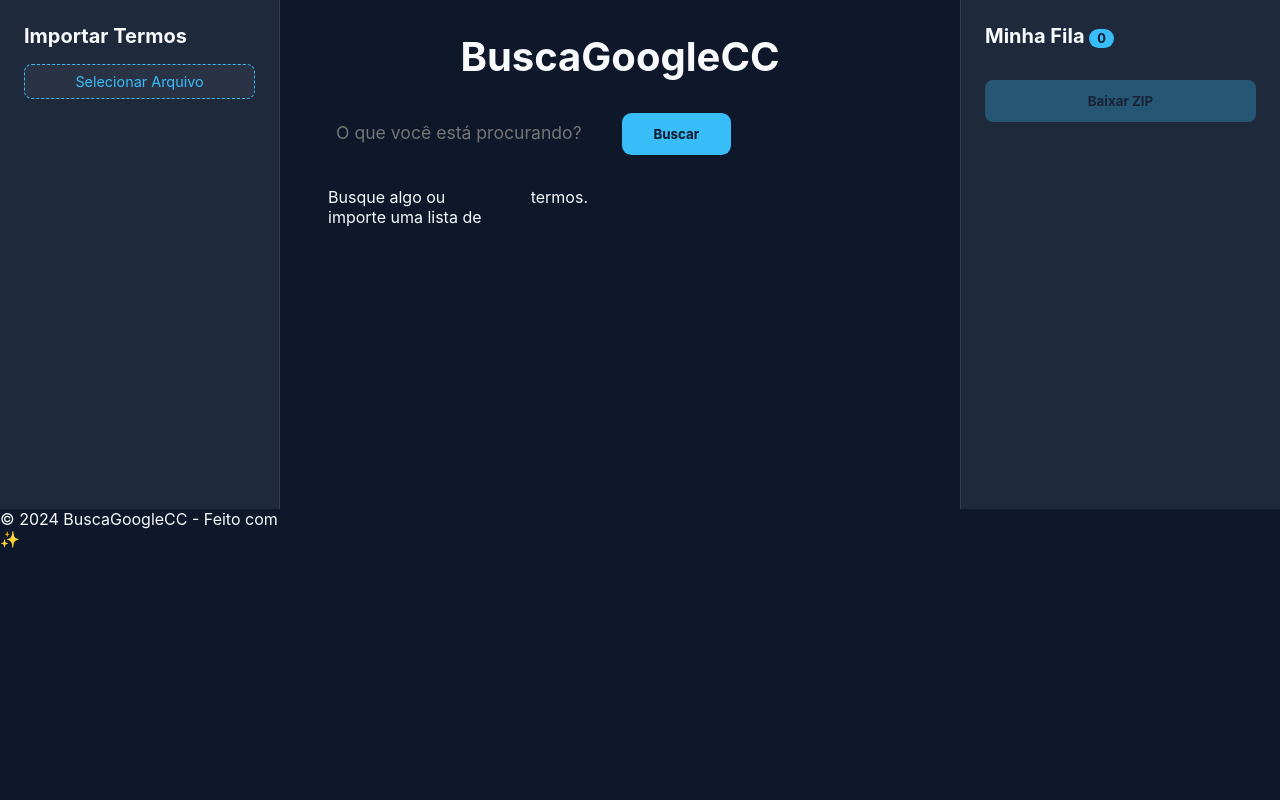
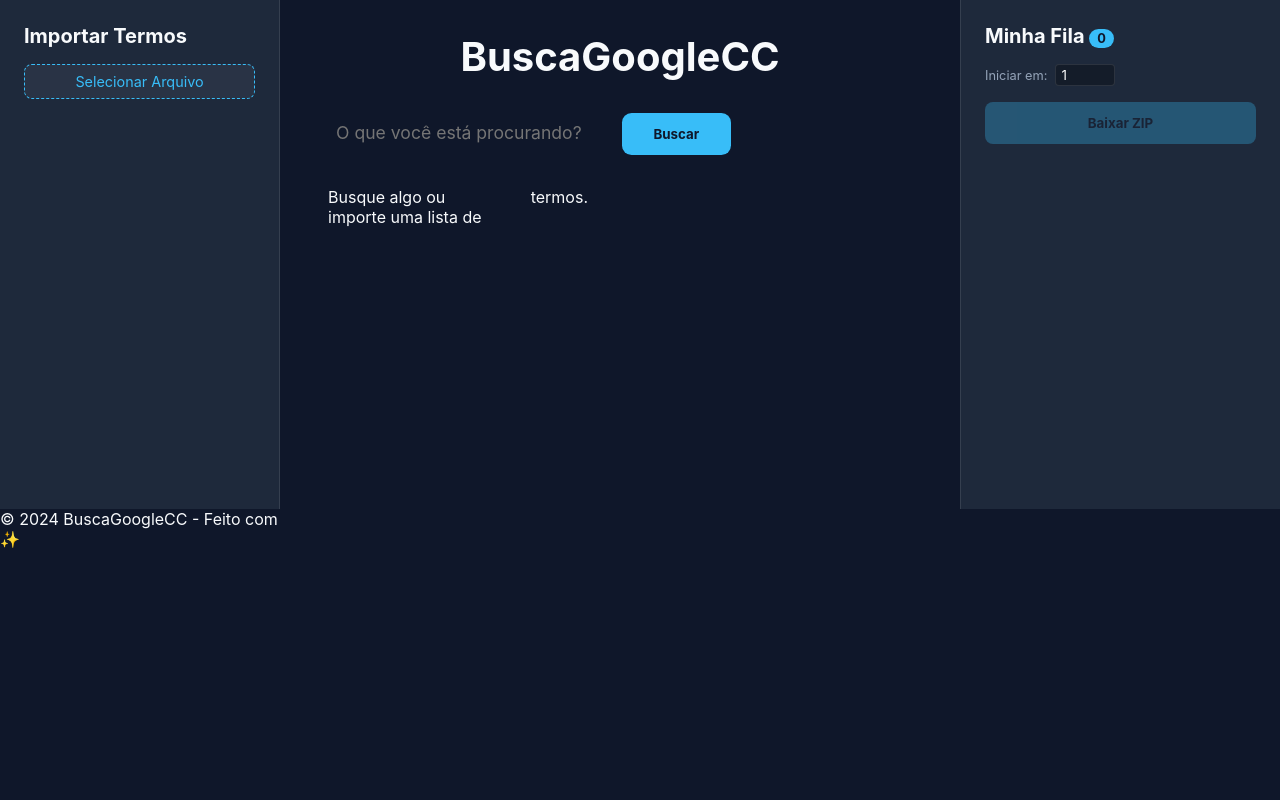
Before and after one commit to marciomedrado/BuscaGoogleCC, a website: page index.html in a window 1280 px wide. Drawn offline with nearby package versions, Linux system fonts and the light colour scheme.

Commit message:
Add configurable starting number for queue sequence

```diff
--- a/app.js
+++ b/app.js
@@ -22,6 +22,9 @@
 
 document.getElementById('fileInput').addEventListener('change', handleFileUpload);
 document.getElementById('downloadZipBtn').addEventListener('click', downloadQueueAsZip);
+document.getElementById('startNumInput').addEventListener('input', () => {
+    updateQueueUI();
+});
 
 // Clear buttons
 const searchInput = document.getElementById('searchInput');
@@ -236,6 +239,7 @@
     zipBtn.disabled = imageQueue.length === 0;
     clearQueueBtn.style.display = imageQueue.length > 0 ? 'block' : 'none';
 
+    const startNum = parseInt(document.getElementById('startNumInput').value) || 1;
     queueItems.innerHTML = '';
     imageQueue.forEach((img, index) => {
         const item = document.createElement('div');
@@ -260,7 +264,7 @@
             }
         };
 
-        const prefix = (index + 1).toString().padStart(3, '0');
+        const prefix = (index + startNum).toString().padStart(3, '0');
         item.innerHTML = `
             <div class="queue-prefix">${prefix}</div>
             <img src="${img.thumb}" alt="${img.title}">
@@ -313,6 +317,8 @@
 async function downloadQueueAsZip() {
     const zip = new JSZip();
     const btn = document.getElementById('downloadZipBtn');
+    const startNumInput = document.getElementById('startNumInput');
+    const startNum = parseInt(startNumInput.value) || 1;
     const originalText = btn.innerText;
     btn.innerText = 'Gerando ZIP...';
     btn.disabled = true;
@@ -321,7 +327,7 @@
         for (let i = 0; i < imageQueue.length; i++) {
             const img = imageQueue[i];
             const originalName = img.title.replace(/[^a-zA-Z0-9_-]/g, '_').toLowerCase();
-            const prefix = (i + 1).toString().padStart(3, '0');
+            const prefix = (i + startNum).toString().padStart(3, '0');
             const name = `${prefix}_${originalName}.jpg`;
             const response = await fetch(img.link);
             const blob = await response.blob();
@@ -395,7 +401,8 @@
 
         // Encontra a primeira posição deste termo na fila
         const firstQueueIdx = imageQueue.findIndex(img => img.term.toLowerCase() === termObj.text.toLowerCase());
-        const posLabel = firstQueueIdx !== -1 ? `#${(firstQueueIdx + 1).toString().padStart(3, '0')}` : '';
+        const startNum = parseInt(document.getElementById('startNumInput').value) || 1;
+        const posLabel = firstQueueIdx !== -1 ? `#${(firstQueueIdx + startNum).toString().padStart(3, '0')}` : '';
 
         item.className = `term-item status-${termObj.status} ${isActive ? 'active-source' : ''}`;
         item.innerHTML = `
--- a/index.html
+++ b/index.html
@@ -58,6 +58,10 @@
         <aside class="queue-panel">
             <div class="queue-header">
                 <h2>Minha <span>Fila</span> <span id="queueCount" class="badge">0</span></h2>
+                <div class="queue-config">
+                    <label for="startNumInput">Iniciar em:</label>
+                    <input type="number" id="startNumInput" value="1" min="1" class="small-input">
+                </div>
                 <div class="queue-actions">
                     <button id="downloadZipBtn" class="download-zip-btn" disabled>Baixar ZIP</button>
                     <button id="clearQueueBtn" class="danger-btn" style="display: none;"
--- a/style.css
+++ b/style.css
@@ -318,6 +318,25 @@
     width: 100%;
 }
 
+.queue-config {
+    display: flex;
+    align-items: center;
+    gap: 0.5rem;
+    margin-top: 0.5rem;
+    font-size: 0.8rem;
+    color: var(--text-secondary);
+}
+
+.small-input {
+    width: 60px;
+    background: rgba(0, 0, 0, 0.3);
+    border: 1px solid var(--glass-border);
+    color: white;
+    padding: 2px 5px;
+    border-radius: 4px;
+    outline: none;
+}
+
 .danger-btn {
     background: rgba(248, 113, 113, 0.1);
     color: #fca5a5;
```
